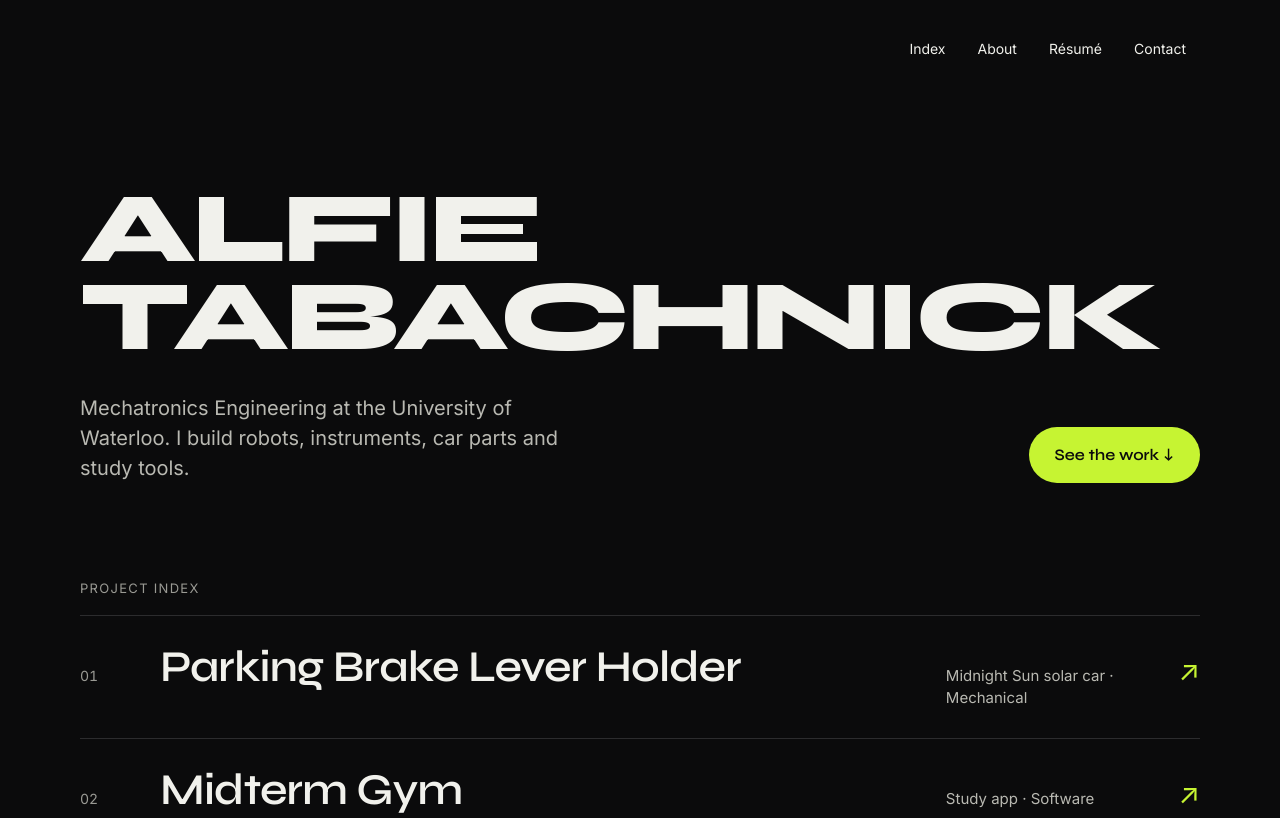
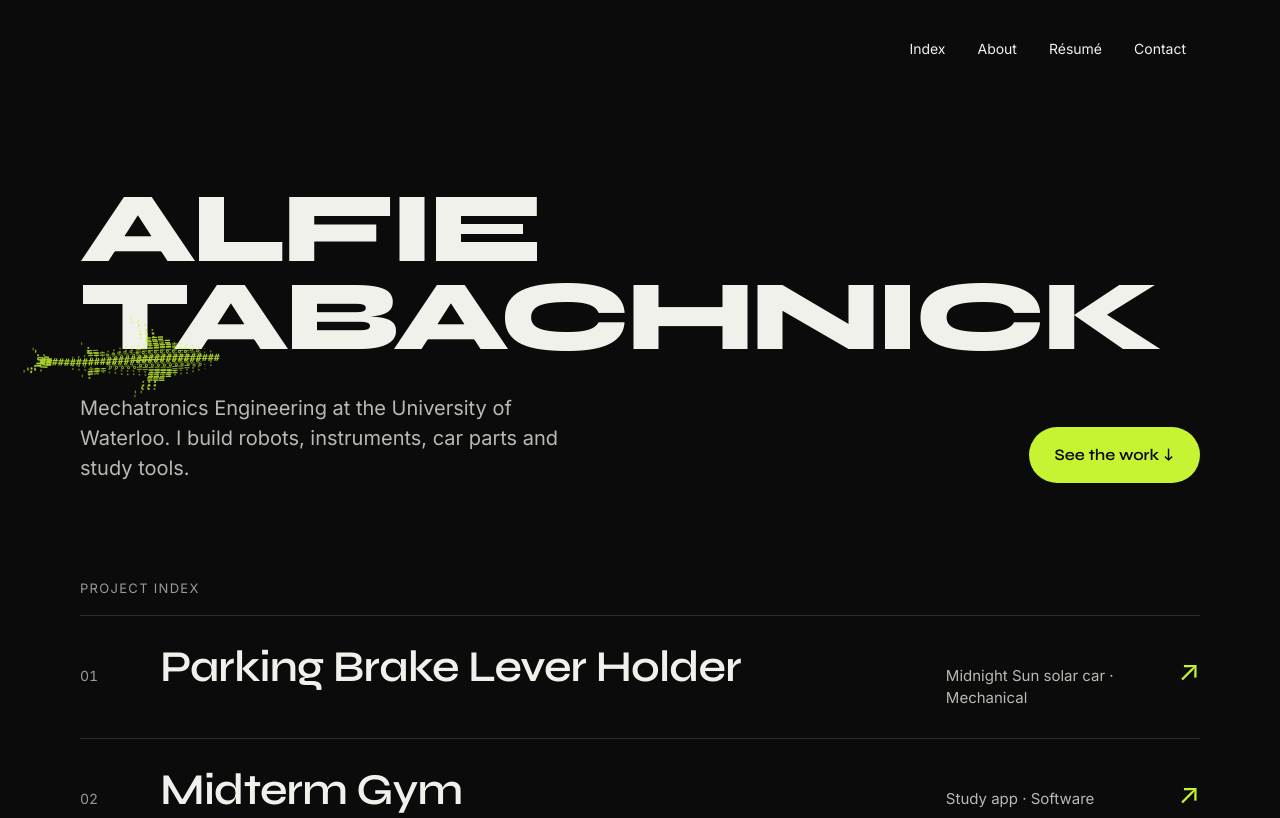
Before and after one commit to Alfietaba/Alfietaba.github.io, a plain HTML site: page index.html in a window 1280 px wide. Shown: the top 818 px of the page. Drawn offline with Linux system fonts and the light colour scheme.

Commit message:
Add an overhead ASCII shark to the home page that hunts letters and the button, tears out chunks that heal off-screen
Co-Authored-By: Claude Opus 5.5 <noreply@anthropic.com>

```diff
--- /dev/null
+++ b/shark.js
@@ -0,0 +1,372 @@
+/* Overhead ASCII shark for the home page. The body is a chain of characters that follows the head's path and
+   swishes side to side, seen from above. It prowls, sometimes darts at the mouse, thrashes its head as if
+   tearing a piece off, then bolts off screen and comes back later. Decorative only: ignores clicks, hidden on
+   project pages, off for prefers-reduced-motion. */
+(function(){
+"use strict";
+if (window.matchMedia && matchMedia("(prefers-reduced-motion: reduce)").matches) return;
+
+var cv = document.createElement("canvas");
+cv.className = "shark";
+cv.setAttribute("aria-hidden", "true");
+document.body.appendChild(cv);
+var ctx = cv.getContext("2d"), dpr = 1, VW = 0, VH = 0;
+function resize(){
+  dpr = Math.min(2, window.devicePixelRatio || 1);
+  VW = window.innerWidth; VH = window.innerHeight;
+  cv.width = Math.round(VW * dpr); cv.height = Math.round(VH * dpr);
+}
+resize();
+window.addEventListener("resize", resize);
+
+var css = getComputedStyle(document.documentElement);
+var INK = css.getPropertyValue("--accent").trim() || "#c6f432";
+var BG = css.getPropertyValue("--bg").trim() || "#0b0b0c";
+
+var N = 30;          // spine points, snout to tail
+var STEP = 6;        // px between spine points
+var L = STEP * (N - 1);
+var ACROSS = 4.5;    // px between characters across the body
+
+/* half-width of the body (px) along its length, u = 0 at the snout, 1 at the base of the tail:
+   conical snout, widest just behind the pectoral fins, long taper to a narrow tail stock */
+var PROFILE = [[0, 2], [0.04, 6], [0.10, 10.5], [0.18, 14], [0.28, 16], [0.38, 15.5], [0.50, 13], [0.65, 9], [0.80, 5], [0.90, 3], [1, 2.5]];
+function halfWidth(u){
+  for (var k = 1; k < PROFILE.length; k++){
+    if (u <= PROFILE[k][0]){
+      var a = PROFILE[k - 1], b = PROFILE[k], f = (u - a[0]) / (b[0] - a[0]);
+      return a[1] + (b[1] - a[1]) * (f * f * (3 - 2 * f));
+    }
+  }
+  return 2.5;
+}
+
+function rand(a, b){ return a + Math.random() * (b - a); }
+
+var hx = -60, hy = 300, vx = 0, vy = 0, heading = 0, t = 0, phase = 0, shake = 0;
+var trail = [], bits = [], bites = [], prey = null, biting = null;
+
+/* ---- prey: a letter of the name / a project title, or the "See the work" button ---- */
+function inView(r, m){ return r.width > 0 && r.bottom > m && r.top < VH - m && r.right > m && r.left < VW - m; }
+function pickPrey(){
+  var cands = [];
+  document.querySelectorAll("#app .name, #app .row-title").forEach(function(el){
+    var w = document.createTreeWalker(el, NodeFilter.SHOW_TEXT), n;
+    while ((n = w.nextNode())) for (var i = 0; i < n.data.length; i++) if (/\w/.test(n.data[i])) cands.push({kind: "letter", el: el, node: n, i: i});
+  });
+  document.querySelectorAll("#app .pill").forEach(function(el){ for (var k = 0; k < 8; k++) cands.push({kind: "button", el: el}); });
+  for (var k = cands.length - 1; k > 0; k--){ var j = Math.floor(Math.random() * (k + 1)), tmp = cands[k]; cands[k] = cands[j]; cands[j] = tmp; }
+  for (k = 0; k < cands.length; k++){
+    var p = cands[k], r = preyRect(p);
+    if (!r || !inView(r, 50)) continue;
+    // bite somewhere on the edge so it reads as a chunk taken out
+    var e = Math.random();
+    if (p.kind === "letter"){
+      if (e < 0.5){ p.fx = rand(0.2, 0.8); p.fy = 0.08; } else if (e < 0.75){ p.fx = 0.06; p.fy = rand(0.25, 0.75); } else { p.fx = 0.94; p.fy = rand(0.25, 0.75); }
+      p.rad = Math.max(8, Math.min(26, r.height * 0.24));
+    } else {
+      if (e < 0.4){ p.fx = rand(0.15, 0.85); p.fy = 0; } else if (e < 0.8){ p.fx = rand(0.15, 0.85); p.fy = 1; } else { p.fx = e < 0.9 ? 0.03 : 0.97; p.fy = 0.5; }
+      p.rad = Math.max(10, Math.min(20, r.height * 0.38));
+    }
+    var st = getComputedStyle(p.el);
+    p.color = p.kind === "button" ? st.backgroundColor : st.color;
+    return p;
+  }
+  return null;
+}
+function preyRect(p){
+  if (!p.el.isConnected) return null;
+  if (p.kind === "letter"){
+    var rg = document.createRange(); rg.setStart(p.node, p.i); rg.setEnd(p.node, p.i + 1);
+    return rg.getBoundingClientRect();
+  }
+  return p.el.getBoundingClientRect();
+}
+/* a letter's text box is taller than the letter; measure where the ink actually sits so bites land on it */
+var mctx = document.createElement("canvas").getContext("2d");
+function inkBox(p, r){
+  var st = getComputedStyle(p.el), ch = p.node.data[p.i];
+  mctx.font = st.fontWeight + " " + st.fontSize + " " + st.fontFamily;
+  var m = mctx.measureText(ch), fa = m.fontBoundingBoxAscent, fd = m.fontBoundingBoxDescent;
+  if (!(fa > 0)) return r;
+  var base = r.top + (r.height - (fa + fd)) / 2 + fa;
+  var top = base - m.actualBoundingBoxAscent, bottom = base + Math.max(0, m.actualBoundingBoxDescent);
+  return {left: r.left, width: r.width, top: top, height: Math.max(4, bottom - top)};
+}
+function preyPoint(p){
+  var r = preyRect(p);
+  if (!r || !inView(r, 0)) return null;
+  if (p.kind === "letter") r = inkBox(p, r);
+  return {x: r.left + r.width * p.fx, y: r.top + r.height * p.fy};
+}
+
+/* ---- bite marks: a toothed hole in the page colour, pinned to the page; heals once scrolled out of view ---- */
+var TEETH = (function(){
+  var pts = [], n = 30;
+  for (var k = 0; k < n; k++){
+    var a = k / n * Math.PI * 2, r = k % 2 ? 50 : 40 + Math.random() * 4;
+    pts.push((50 + Math.cos(a) * r).toFixed(1) + "% " + (50 + Math.sin(a) * r).toFixed(1) + "%");
+  }
+  return "polygon(" + pts.join(",") + ")";
+})();
+function biteMark(x, y, rad){
+  var d = document.createElement("div");
+  d.className = "shark-bite";
+  d.setAttribute("aria-hidden", "true");
+  d.style.left = (x + window.scrollX - rad) + "px";
+  d.style.top = (y + window.scrollY - rad) + "px";
+  d.style.width = d.style.height = (rad * 2) + "px";
+  d.style.clipPath = d.style.webkitClipPath = TEETH;
+  d.style.setProperty("--rot", rand(0, 360).toFixed(0) + "deg");
+  document.body.appendChild(d);
+  bites.push(d);
+  while (bites.length > 8) bites.shift().remove();
+}
+function healAll(){ bites.forEach(function(d){ d.remove(); }); bites = []; }
+function healOffscreen(){
+  for (var k = bites.length - 1; k >= 0; k--){
+    var r = bites[k].getBoundingClientRect();
+    if (r.bottom < 0 || r.top > VH || r.right < 0 || r.left > VW){ bites[k].remove(); bites.splice(k, 1); }
+  }
+}
+window.addEventListener("hashchange", healAll);
+window.addEventListener("resize", healAll);
+function scraps(x, y, color, count, big){
+  for (var b = 0; b < count; b++){
+    var a = rand(0, Math.PI * 2), s = rand(40, big ? 160 : 110);
+    bits.push({x: x, y: y, vx: Math.cos(a) * s, vy: Math.sin(a) * s, r: rand(0, 6), ch: (big ? "#%=:.," : ".,'`")[b % (big ? 6 : 4)], life: 1, color: color});
+  }
+}
+var tx = 0, ty = 0, mode = "away", until = 0, nextEvent = 0;
+var mouseX = null, mouseY = null, mouseAt = -1e9;
+var last = performance.now(), now = last;
+
+window.addEventListener("mousemove", function(e){ mouseX = e.clientX; mouseY = e.clientY; mouseAt = performance.now(); }, {passive:true});
+
+function resetTrail(){
+  trail = [];
+  for (var k = 0; k <= N + 2; k++) trail.push({x: hx - Math.cos(heading) * k * STEP, y: hy - Math.sin(heading) * k * STEP});
+}
+function pickTarget(){
+  var m = 70;
+  tx = rand(m, Math.max(m + 1, VW - m));
+  ty = rand(m + 40, Math.max(m + 41, VH - m));
+}
+function steer(destX, destY, speed, k, dt){
+  var dx = destX - hx, dy = destY - hy, d = Math.hypot(dx, dy) || 1;
+  var s = Math.min(speed, Math.max(40, d * 2));
+  vx += (dx / d * s - vx) * Math.min(1, dt * k);
+  vy += (dy / d * s - vy) * Math.min(1, dt * k);
+  return d;
+}
+function enter(){
+  var fromLeft = Math.random() < 0.5;
+  hx = fromLeft ? -20 : VW + 20;
+  hy = rand(100, Math.max(101, VH - 100));
+  heading = fromLeft ? 0 : Math.PI;
+  vx = Math.cos(heading) * 70; vy = 0;
+  resetTrail();
+  pickTarget();
+  mode = "prowl";
+  nextEvent = now + rand(7000, 14000);
+}
+function leave(fast){
+  mode = fast ? "bolt" : "leave";
+  tx = (hx < VW / 2) ? -L - 160 : VW + L + 160;
+  ty = hy + rand(-140, 140);
+  if (fast){ // kick off at speed, already angled toward the exit
+    var dx = tx - hx, dy = ty - hy, d = Math.hypot(dx, dy) || 1;
+    vx = dx / d * 260; vy = dy / d * 260;
+  }
+}
+function onHome(){ return (location.hash || "#home").indexOf("#p-") !== 0; }
+
+/* sample the spine: N points spaced STEP apart along the path the head has travelled */
+function spine(){
+  var pts = [{x: hx, y: hy}], prev = pts[0], need = STEP;
+  for (var j = 0; j < trail.length && pts.length < N; j++){
+    var q = trail[j];
+    for (;;){
+      var d = Math.hypot(q.x - prev.x, q.y - prev.y);
+      if (d >= need && d > 0){
+        var f = need / d;
+        prev = {x: prev.x + (q.x - prev.x) * f, y: prev.y + (q.y - prev.y) * f};
+        pts.push(prev); need = STEP;
+        if (pts.length >= N) break;
+      } else { need -= d; prev = q; break; }
+    }
+  }
+  while (pts.length < N){
+    var a = pts[pts.length - 1], b = pts[pts.length - 2] || {x: a.x + Math.cos(heading), y: a.y + Math.sin(heading)};
+    var dd = Math.hypot(a.x - b.x, a.y - b.y) || 1;
+    pts.push({x: a.x + (a.x - b.x) / dd * STEP, y: a.y + (a.y - b.y) / dd * STEP});
+  }
+  return pts;
+}
+
+function glyph(ch, x, y, ang, alpha){
+  ctx.globalAlpha = alpha;
+  ctx.save(); ctx.translate(x, y); ctx.rotate(ang); ctx.fillText(ch, 0, 0); ctx.restore();
+}
+
+function draw(){
+  var pts = spine(), speed = Math.hypot(vx, vy), i, u;
+  var amp = 2 + Math.min(1, speed / 220) * 4;
+  var ang = [];
+  function angles(){
+    for (var i = 0; i < N; i++){
+      var p0 = pts[Math.max(0, i - 1)], p1 = pts[Math.min(N - 1, i + 1)];
+      ang[i] = Math.atan2(p0.y - p1.y, p0.x - p1.x);
+    }
+  }
+  angles();
+  // swish toward the tail; during a bite the head thrashes side to side instead
+  var thrash = Math.sin(t * 42) * 9 * shake;
+  for (i = 0; i < N; i++){
+    u = i / (N - 1);
+    var off = Math.sin(phase - u * 5) * amp * Math.pow(u, 1.3) + thrash * Math.pow(1 - u, 2);
+    pts[i] = {x: pts[i].x - Math.sin(ang[i]) * off, y: pts[i].y + Math.cos(ang[i]) * off};
+  }
+  angles();
+
+  ctx.setTransform(dpr, 0, 0, dpr, 0, 0);
+  ctx.clearRect(0, 0, VW, VH);
+  ctx.font = "700 10px ui-monospace,SFMono-Regular,Consolas,'Courier New',monospace";
+  ctx.textAlign = "center"; ctx.textBaseline = "middle";
+  ctx.fillStyle = INK;
+
+  // point beside spine point i (fractional i allowed): side = px to the right of travel, back = px backward
+  function at(fi, side, back){
+    var i = Math.max(0, Math.min(N - 1, Math.round(fi))), a = ang[i];
+    return {x: pts[i].x - Math.sin(a) * side - Math.cos(a) * back, y: pts[i].y + Math.cos(a) * side - Math.sin(a) * back, a: a};
+  }
+  // fill a triangle (root front, root back, tip) given in spine-local coords [i, side, back]
+  function fin(r1, r2, tip, step, alpha){
+    for (var s = 0; s <= 1.001; s += step){
+      for (var b = 0; b <= 1.001 - s; b += step){
+        var fi = r1[0] + (r2[0] - r1[0]) * b + (tip[0] - r1[0]) * s;
+        var side = r1[1] + (r2[1] - r1[1]) * b + (tip[1] - r1[1]) * s;
+        var back = r1[2] + (r2[2] - r1[2]) * b + (tip[2] - r1[2]) * s;
+        var q = at(fi, side, back);
+        glyph(s > 0.6 ? "'" : s > 0.3 ? ":" : "=", q.x, q.y, q.a, alpha * (1 - s * 0.35));
+      }
+    }
+  }
+
+  // tail fin: tall upper lobe, shorter lower lobe (crescent)
+  var T = N - 1;
+  fin([T - 1, 2, 0], [T, 0, 0], [T, 15, 20], 0.18, 0.85);
+  fin([T - 1, -2, 0], [T, 0, 0], [T, -10, 12], 0.22, 0.85);
+  // pectoral fins: big, swept back, just behind the head
+  var P = Math.round(0.24 * (N - 1)), wp = halfWidth(0.24);
+  fin([P, wp - 2, 0], [P + 4, wp - 3, 0], [P + 6, wp + 24, 6], 0.14, 0.9);
+  fin([P, -(wp - 2), 0], [P + 4, -(wp - 3), 0], [P + 6, -(wp + 24), 6], 0.14, 0.9);
+  // pelvic fins: small
+  var Q = Math.round(0.66 * (N - 1)), wq = halfWidth(0.66);
+  fin([Q, wq - 1, 0], [Q + 2, wq - 1, 0], [Q + 3, wq + 8, 3], 0.3, 0.8);
+  fin([Q, -(wq - 1), 0], [Q + 2, -(wq - 1), 0], [Q + 3, -(wq + 8), 3], 0.3, 0.8);
+
+  // body: denser and brighter down the back, lighter toward the flanks
+  for (i = 0; i < N; i++){
+    u = i / (N - 1);
+    var w = halfWidth(u), n = Math.max(0, Math.floor(w / ACROSS));
+    for (var j = -n; j <= n; j++){
+      var frac = n ? Math.abs(j) / n : 0;
+      var ch = frac < 0.25 ? "#" : frac < 0.6 ? "%" : frac < 0.85 ? "=" : ":";
+      var q = at(i, j * (w / Math.max(1, n)) * 0.92, 0);
+      glyph(ch, q.x, q.y, ang[i], 1 - frac * 0.45);
+    }
+  }
+  // first dorsal fin, seen from above as a bright ridge along the back
+  for (i = Math.round(0.36 * (N - 1)); i <= Math.round(0.46 * (N - 1)); i++){ var d = at(i, 0, 0); glyph("|", d.x, d.y, ang[i] + Math.PI / 2, 1); }
+  // eyes on the sides of the head
+  var w0 = halfWidth(0.08);
+  ctx.fillStyle = BG;
+  var e1 = at(2.4, w0 - 2.5, 0), e2 = at(2.4, -(w0 - 2.5), 0);
+  glyph("o", e1.x, e1.y, e1.a, 1); glyph("o", e2.x, e2.y, e2.a, 1);
+  ctx.fillStyle = INK;
+
+  // scraps torn off during a bite
+  for (var k = bits.length - 1; k >= 0; k--){
+    var bt = bits[k];
+    ctx.fillStyle = bt.color || INK;
+    glyph(bt.ch, bt.x, bt.y, bt.r, Math.max(0, bt.life));
+  }
+  ctx.fillStyle = INK;
+  ctx.globalAlpha = 1;
+}
+
+function frame(ts){
+  now = ts;
+  var dt = Math.min(0.05, (ts - last) / 1000); last = ts; t += dt;
+  if (bites.length) healOffscreen();
+  var home = onHome() && !document.hidden;
+  if (!home){
+    if (mode !== "away"){ mode = "away"; until = now + 1500; bits = []; ctx.setTransform(1, 0, 0, 1, 0, 0); ctx.clearRect(0, 0, cv.width, cv.height); }
+    requestAnimationFrame(frame); return;
+  }
+
+  if (mode === "away"){
+    if (now >= until) enter();
+    else { requestAnimationFrame(frame); return; }
+  }
+  if (mode === "prowl"){
+    if (steer(tx, ty, 60, 1.1, dt) < 40) pickTarget();
+    if (now >= nextEvent){
+      var mouseFresh = mouseX !== null && now - mouseAt < 12000, roll = Math.random();
+      if (roll < 0.55 && (prey = pickPrey())){ mode = "hunt"; until = now + 6000; }
+      else if (mouseFresh && roll < 0.9){ mode = "attack"; until = now + 3500; }
+      else leave(false);
+    }
+  } else if (mode === "hunt"){
+    var pt = preyPoint(prey);
+    if (!pt || now >= until){ prey = null; mode = "prowl"; nextEvent = now + rand(3000, 7000); }
+    else {
+      steer(pt.x, pt.y, 400, 4.5, dt);
+      if (Math.hypot(pt.x - hx, pt.y - hy) < 12){
+        mode = "bite"; until = now + 550; biting = prey; prey = null;
+        vx *= 0.2; vy *= 0.2;
+        biteMark(pt.x, pt.y, biting.rad);
+        scraps(pt.x, pt.y, biting.color, 9, true);
+      }
+    }
+  } else if (mode === "attack"){
+    steer(mouseX, mouseY, 460, 4.5, dt);
+    if (Math.hypot(mouseX - hx, mouseY - hy) < 16){
+      mode = "bite"; until = now + 450; biting = null;
+      vx *= 0.25; vy *= 0.25;
+      scraps(hx, hy, null, 7, false);
+    } else if (now >= until) leave(false);
+  } else if (mode === "bite"){
+    vx *= 0.85; vy *= 0.85;
+    if (biting){ var bp = preyPoint(biting); if (bp){ hx += (bp.x - hx) * 0.3; hy += (bp.y - hy) * 0.3; } } // hang on while thrashing
+    if (now >= until){ biting = null; leave(true); }
+  } else if (mode === "leave"){
+    steer(tx, ty, 300, 2.5, dt);
+  } else if (mode === "bolt"){
+    steer(tx, ty, 620, 4, dt);
+  }
+  if ((mode === "leave" || mode === "bolt") && (hx < -L - 40 || hx > VW + L + 40)){ mode = "away"; until = now + rand(3000, 8000); }
+
+  shake += ((mode === "bite" ? 1 : 0) - shake) * Math.min(1, dt * 25);
+  hx += vx * dt; hy += vy * dt;
+  var sp = Math.hypot(vx, vy);
+  if (sp > 5) heading = Math.atan2(vy, vx);
+  var head = trail[0];
+  if (!head || Math.hypot(hx - head.x, hy - head.y) > 0.75){
+    trail.unshift({x: hx, y: hy});
+    if (trail.length > 600) trail.length = 600;
+  }
+  for (var k = bits.length - 1; k >= 0; k--){
+    var bt = bits[k];
+    bt.x += bt.vx * dt; bt.y += bt.vy * dt; bt.vx *= 0.94; bt.vy *= 0.94; bt.life -= dt * 1.2;
+    if (bt.life <= 0) bits.splice(k, 1);
+  }
+  phase += dt * (3 + Math.min(1, sp / 150) * 8);
+  if (mode !== "away") draw();
+  else { ctx.setTransform(1, 0, 0, 1, 0, 0); ctx.clearRect(0, 0, cv.width, cv.height); }
+  requestAnimationFrame(frame);
+}
+until = performance.now() + 1200;
+requestAnimationFrame(frame);
+})();
--- a/style.css
+++ b/style.css
@@ -115,6 +115,11 @@ img{max-width:100%;display:block}
 .rev-pics img{width:100%;border-radius:12px;border:1px solid var(--line);background:#fff}
 .rev-pics figcaption{font-size:13px;color:var(--dim);padding-top:8px}
 
+/* ascii shark (shark.js) */
+.shark{position:fixed;inset:0;width:100%;height:100%;z-index:5;pointer-events:none;opacity:.85}
+.shark-bite{position:absolute;z-index:4;pointer-events:none;background:var(--bg);transform:rotate(var(--rot));animation:shark-bite .14s ease-out}
+@keyframes shark-bite{from{transform:rotate(var(--rot)) scale(.2)}to{transform:rotate(var(--rot)) scale(1)}}
+
 /* editor dialog */
 .veil{position:fixed;inset:0;background:rgba(0,0,0,.72);display:flex;align-items:flex-start;justify-content:center;padding:24px 16px;overflow-y:auto;z-index:10}
 .veil[hidden]{display:none}
```
Also changed, not shown: index.html (+1 -0 lines).
